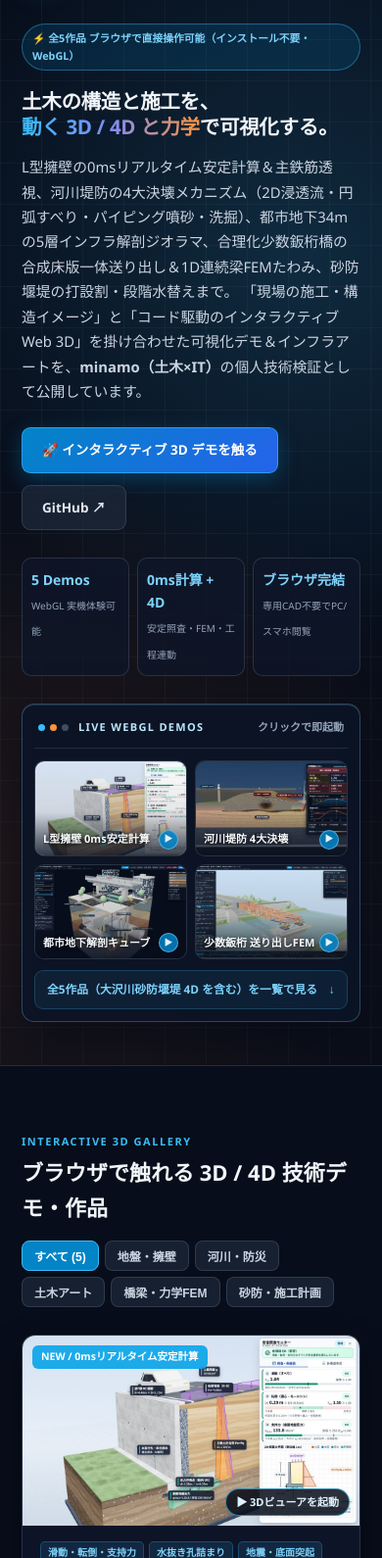
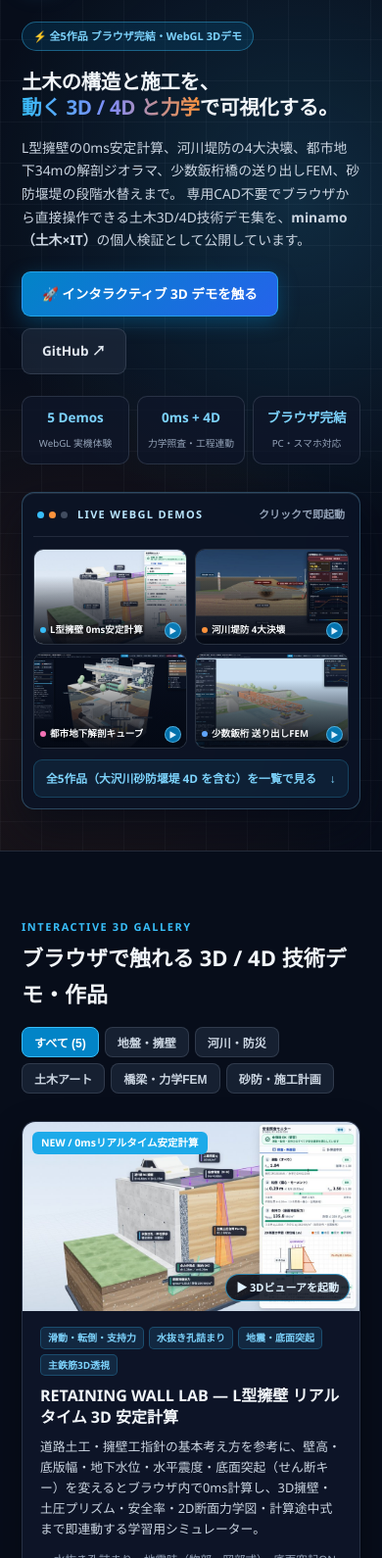
Before and after one commit to doboku-works/doboku-works.github.io, a plain HTML site: page index.html in a window 390 px wide. Shown: the part 67-1657 px from the top of the page at 98% size. Drawn offline with Linux system fonts and the light colour scheme.

Commit message:
Improve responsive layout, featured wide card, and cache busting

```diff
--- a/assets/app.js
+++ b/assets/app.js
@@ -1,15 +1,28 @@
-// 作品カテゴリフィルター
+// 作品カテゴリフィルター & ワイドカード最適化
 const tabs = document.querySelectorAll('#filter-tabs .ftab');
-const cards = document.querySelectorAll('.work-card');
+const cards = Array.from(document.querySelectorAll('.work-card'));
+
+function applyFilter(filter) {
+  const visible = [];
+  cards.forEach((c) => {
+    const show = filter === 'all' || c.dataset.cat === filter;
+    c.classList.toggle('hidden', !show);
+    c.classList.remove('is-featured');
+    if (show) visible.push(c);
+  });
+
+  // 表示枚数が奇数のときは先頭カードを横長ワイド表示にして空白スロットをなくす
+  if (visible.length === 1 || (visible.length > 2 && visible.length % 2 === 1)) {
+    visible[0].classList.add('is-featured');
+  }
+}
 
 tabs.forEach((btn) => {
   btn.addEventListener('click', () => {
     tabs.forEach((b) => b.classList.remove('active'));
     btn.classList.add('active');
-    const f = btn.dataset.filter;
-    cards.forEach((c) => {
-      const show = f === 'all' || c.dataset.cat === f;
-      c.classList.toggle('hidden', !show);
-    });
+    applyFilter(btn.dataset.filter);
   });
 });
+
+applyFilter('all');
--- a/assets/style.css
+++ b/assets/style.css
@@ -28,7 +28,8 @@ a { color: inherit; text-decoration: none; }
   border-bottom: 1px solid var(--border);
 }
 .header-inner { height: 64px; display: flex; align-items: center; justify-content: space-between; gap: 16px; }
-.brand { display: flex; align-items: center; gap: 11px; }
+.brand { display: flex; align-items: center; gap: 11px; min-width: 0; }
+.brand > div { min-width: 0; }
 .brand-mark {
   width: 38px; height: 38px; flex-shrink: 0; display: block;
   filter: drop-shadow(0 4px 12px rgba(56, 189, 248, 0.28));
@@ -43,6 +44,12 @@ a { color: inherit; text-decoration: none; }
   color: #7dd3fc !important; font-weight: 600;
 }
 .nav-cta:hover { background: rgba(56, 189, 248, 0.28); }
+.mobile-nav-cta {
+  display: none;
+  padding: 6px 11px; border-radius: 7px; font-size: 12px; font-weight: 700;
+  background: rgba(56, 189, 248, 0.16); border: 1px solid rgba(56, 189, 248, 0.45);
+  color: #7dd3fc; white-space: nowrap; flex-shrink: 0;
+}
 
 /* Hero */
 .hero { position: relative; padding: 54px 0 66px; overflow: hidden; border-bottom: 1px solid var(--border); }
@@ -128,7 +135,7 @@ a { color: inherit; text-decoration: none; }
 }
 .showcase-tile::after {
   content: ""; position: absolute; inset: 0; pointer-events: none;
-  background: linear-gradient(to top, rgba(7, 13, 26, 0.78) 0%, rgba(7, 13, 26, 0.1) 46%, transparent 100%);
+  background: linear-gradient(to top, rgba(4, 9, 20, 0.94) 0%, rgba(4, 9, 20, 0.56) 38%, transparent 72%);
 }
 .showcase-tile:hover {
   transform: translateY(-2px);
@@ -138,10 +145,16 @@ a { color: inherit; text-decoration: none; }
 .showcase-tile:hover img { transform: scale(1.06); }
 .showcase-caption {
   position: absolute; left: 8px; right: 32px; bottom: 7px; z-index: 2;
+  display: flex; align-items: center; gap: 5px; min-width: 0;
   font-size: 11px; font-weight: 700; color: #f8fafc;
-  white-space: nowrap; overflow: hidden; text-overflow: ellipsis;
-  text-shadow: 0 1px 4px rgba(0, 0, 0, 0.8);
+  text-shadow: 0 1px 6px rgba(0, 0, 0, 0.95);
 }
+.cap-text { white-space: nowrap; overflow: hidden; text-overflow: ellipsis; min-width: 0; }
+.dot { width: 6px; height: 6px; border-radius: 50%; flex-shrink: 0; }
+.dot-geotech { background: #38bdf8; }
+.dot-river { background: #fb923c; }
+.dot-art { background: #f472b6; }
+.dot-bridge { background: #60a5fa; }
 .showcase-go {
   position: absolute; right: 8px; bottom: 6px; z-index: 2;
   width: 20px; height: 20px; border-radius: 999px;
@@ -189,6 +202,23 @@ a { color: inherit; text-decoration: none; }
 }
 .work-card:hover { transform: translateY(-4px); border-color: rgba(56, 189, 248, 0.55); }
 .work-card.hidden { display: none; }
+.work-card.is-featured {
+  grid-column: 1 / -1;
+  display: grid;
+  grid-template-columns: minmax(0, 1.08fr) minmax(0, 0.92fr);
+  align-items: stretch;
+}
+.work-card.is-featured .card-thumb-link {
+  aspect-ratio: auto;
+  min-height: 320px;
+  height: 100%;
+}
+.work-card.is-featured .card-body {
+  padding: 24px 26px;
+  justify-content: center;
+}
+.work-card.is-featured .card-body h3 { font-size: 19px; }
+.work-card.is-featured .card-body p { font-size: 13.5px; }
 
 .card-thumb-link { position: relative; display: block; aspect-ratio: 16 / 9; overflow: hidden; background: #0b1220; }
 .card-thumb-link img { width: 100%; height: 100%; object-fit: cover; display: block; transition: transform 0.35s ease; }
@@ -267,20 +297,33 @@ a { color: inherit; text-decoration: none; }
 @media (max-width: 980px) {
   .hero-layout { grid-template-columns: 1fr; gap: 28px; }
   .works-grid, .cap-grid { grid-template-columns: 1fr; }
+  .work-card.is-featured { grid-column: auto; display: flex; flex-direction: column; }
+  .work-card.is-featured .card-thumb-link { aspect-ratio: 16 / 9; min-height: 0; height: auto; }
+  .work-card.is-featured .card-body { padding: 16px 18px 18px; }
+  .work-card.is-featured .card-body h3 { font-size: 16px; }
+  .work-card.is-featured .card-body p { font-size: 12.8px; }
   .stack-bar { grid-template-columns: repeat(2, minmax(0, 1fr)); }
 }
 @media (max-width: 640px) {
   .nav-links { display: none; }
-  .hero { padding: 26px 0 44px; }
+  .mobile-nav-cta { display: inline-flex; align-items: center; }
+  .brand-sub { font-size: 9.5px; white-space: nowrap; overflow: hidden; text-overflow: ellipsis; }
+  .hero { padding: 24px 0 42px; }
   .hero h1 { font-size: 20.5px; }
-  .hero-pill { font-size: 10.8px; padding: 5px 10px; }
-  .hero-showcase { padding: 12px; border-radius: 13px; }
+  .hero-pill { font-size: 11px; padding: 5px 11px; white-space: nowrap; }
+  .hero-lead { font-size: 13.8px; margin-bottom: 20px; }
+  .hero-actions { margin-bottom: 22px; }
+  .hero-showcase { padding: 11px; border-radius: 13px; }
   .showcase-grid { gap: 8px; }
+  .showcase-caption { left: 6px; right: 24px; bottom: 6px; gap: 4px; font-size: 9.6px; }
+  .showcase-go { right: 5px; bottom: 5px; width: 17px; height: 17px; font-size: 8px; }
   .about-main { flex-direction: column; gap: 12px; }
   .about-mark { width: 52px; height: 52px; }
+  .contact-box { padding: 20px; }
+  .contact-actions { width: 100%; min-width: 0; }
   .hero-stats { grid-template-columns: repeat(3, minmax(0, 1fr)); gap: 8px; }
-  .stat { padding: 10px 9px; }
-  .stat-val { font-size: 14px; }
-  .stat-label { font-size: 10px; line-height: 1.35; }
+  .stat { padding: 10px 8px; text-align: center; }
+  .stat-val { font-size: 13.5px; white-space: nowrap; }
+  .stat-label { font-size: 9.8px; line-height: 1.35; }
   .stack-bar { grid-template-columns: 1fr; }
 }
--- a/index.html
+++ b/index.html
@@ -9,34 +9,35 @@
   <meta property="og:description" content="ブラウザを開くだけで誰でも操作できる土木施工4Dシミュレーション＆力学可視化Webビューア集（minamo｜土木×IT）。" />
   <meta property="og:type" content="website" />
   <meta property="og:url" content="https://doboku-works.github.io/" />
-  <meta property="og:image" content="https://doboku-works.github.io/assets/brand/ogp.jpg" />
+  <meta property="og:image" content="https://doboku-works.github.io/assets/brand/ogp.jpg?v=20261124-2" />
   <meta property="og:image:width" content="1200" />
   <meta property="og:image:height" content="630" />
   <meta name="twitter:card" content="summary_large_image" />
   <meta name="twitter:title" content="DOBOKU WORKS by minamo｜土木×IT — 土木 3D/4D 技術デモ" />
   <meta name="twitter:description" content="土木の構造・施工手順と簡易力学計算をブラウザで直接操作できる3D/4D技術デモ＆インフラアート集。" />
-  <meta name="twitter:image" content="https://doboku-works.github.io/assets/brand/ogp.jpg" />
-  <link rel="icon" type="image/svg+xml" href="./assets/brand/logo.svg" />
-  <link rel="icon" type="image/png" href="./assets/brand/favicon.png" />
-  <link rel="apple-touch-icon" href="./assets/brand/favicon.png" />
-  <link rel="stylesheet" href="./assets/style.css" />
+  <meta name="twitter:image" content="https://doboku-works.github.io/assets/brand/ogp.jpg?v=20261124-2" />
+  <link rel="icon" type="image/svg+xml" href="./assets/brand/logo.svg?v=20261124-2" />
+  <link rel="icon" type="image/png" href="./assets/brand/favicon.png?v=20261124-2" />
+  <link rel="apple-touch-icon" href="./assets/brand/favicon.png?v=20261124-2" />
+  <link rel="stylesheet" href="./assets/style.css?v=20261124-2" />
 </head>
 <body>
   <header class="site-header">
     <div class="container header-inner">
       <a href="#top" class="brand">
-        <img src="./assets/brand/logo.svg" alt="DOBOKU WORKS ロゴ" class="brand-mark" width="38" height="38" />
+        <img src="./assets/brand/logo.svg?v=20261124-2" alt="DOBOKU WORKS ロゴ" class="brand-mark" width="38" height="38" />
         <div>
           <span class="brand-name">DOBOKU WORKS</span>
           <span class="brand-sub">by minamo｜土木×IT — 3D/4D &amp; FEM Demo</span>
         </div>
       </a>
-      <nav class="nav-links">
+      <nav class="nav-links" aria-label="メインナビゲーション">
         <a href="#works">3Dデモ体験</a>
         <a href="#themes">研究テーマ</a>
         <a href="#stack">技術構成</a>
         <a href="#about" class="nav-cta">minamo について</a>
       </nav>
+      <a href="#works" class="mobile-nav-cta">3Dデモ一覧</a>
     </div>
   </header>
 
@@ -47,11 +48,11 @@
       <div class="container">
         <div class="hero-layout">
           <div class="hero-inner">
-            <div class="hero-pill">⚡ 全5作品 ブラウザで直接操作可能（インストール不要・WebGL）</div>
+            <div class="hero-pill">⚡ 全5作品 ブラウザ完結・WebGL 3Dデモ</div>
             <h1>土木の構造と施工を、<br><span class="grad-text">動く 3D / 4D と力学</span>で可視化する。</h1>
             <p class="hero-lead">
-              L型擁壁の0msリアルタイム安定計算＆主鉄筋透視、河川堤防の4大決壊メカニズム（2D浸透流・円弧すべり・パイピング噴砂・洗掘）、都市地下34mの5層インフラ解剖ジオラマ、合理化少数鈑桁橋の合成床版一体送り出し＆1D連続梁FEMたわみ、砂防堰堤の打設割・段階水替えまで。
-              「現場の施工・構造イメージ」と「コード駆動のインタラクティブWeb 3D」を掛け合わせた可視化デモ＆インフラアートを、<strong>minamo（土木×IT）</strong>の個人技術検証として公開しています。
+              L型擁壁の0ms安定計算、河川堤防の4大決壊、都市地下34mの解剖ジオラマ、少数鈑桁橋の送り出しFEM、砂防堰堤の段階水替えまで。
+              専用CAD不要でブラウザから直接操作できる土木3D/4D技術デモ集を、<strong>minamo（土木×IT）</strong>の個人検証として公開しています。
             </p>
             <div class="hero-actions">
               <a href="#works" class="btn btn-primary">🚀 インタラクティブ 3D デモを触る</a>
@@ -60,15 +61,15 @@
             <div class="hero-stats">
               <div class="stat">
                 <span class="stat-val">5 Demos</span>
-                <span class="stat-label">WebGL 実機体験可能</span>
+                <span class="stat-label">WebGL 実機体験</span>
               </div>
               <div class="stat">
-                <span class="stat-val">0ms計算 + 4D</span>
-                <span class="stat-label">安定照査・FEM・工程連動</span>
+                <span class="stat-val">0ms + 4D</span>
+                <span class="stat-label">力学照査・工程連動</span>
               </div>
               <div class="stat">
                 <span class="stat-val">ブラウザ完結</span>
-                <span class="stat-label">専用CAD不要でPC/スマホ閲覧</span>
+                <span class="stat-label">PC・スマホ対応</span>
               </div>
             </div>
           </div>
@@ -84,23 +85,23 @@
             <div class="showcase-grid">
               <a href="./works/retaining-wall/viewer/index.html" class="showcase-tile">
                 <img src="./assets/thumbs/retaining_wall.jpg" alt="L型擁壁 リアルタイム3D安定計算" />
-                <span class="showcase-caption">L型擁壁 0ms安定計算</span>
-                <span class="showcase-go">▶</span>
+                <span class="showcase-caption"><i class="dot dot-geotech" aria-hidden="true"></i><span class="cap-text">L型擁壁 0ms安定計算</span></span>
+                <span class="showcase-go" aria-hidden="true">▶</span>
               </a>
               <a href="./works/river-levee/viewer/index.html" class="showcase-tile">
                 <img src="./assets/thumbs/river_levee.jpg" alt="河川堤防 4大決壊メカニズム" />
-                <span class="showcase-caption">河川堤防 4大決壊</span>
-                <span class="showcase-go">▶</span>
+                <span class="showcase-caption"><i class="dot dot-river" aria-hidden="true"></i><span class="cap-text">河川堤防 4大決壊</span></span>
+                <span class="showcase-go" aria-hidden="true">▶</span>
               </a>
               <a href="./works/urban-cube/viewer/index.html" class="showcase-tile">
                 <img src="./assets/thumbs/urban_cube.jpg" alt="都市地下解剖キューブ" />
-                <span class="showcase-caption">都市地下解剖キューブ</span>
-                <span class="showcase-go">▶</span>
+                <span class="showcase-caption"><i class="dot dot-art" aria-hidden="true"></i><span class="cap-text">都市地下解剖キューブ</span></span>
+                <span class="showcase-go" aria-hidden="true">▶</span>
               </a>
               <a href="./works/bridge-launching/viewer/index.html" class="showcase-tile">
                 <img src="./assets/thumbs/bridge_launch.jpg" alt="少数鈑桁橋 送り出し架設 4D/FEM" />
-                <span class="showcase-caption">少数鈑桁 送り出しFEM</span>
-                <span class="showcase-go">▶</span>
+                <span class="showcase-caption"><i class="dot dot-bridge" aria-hidden="true"></i><span class="cap-text">少数鈑桁 送り出しFEM</span></span>
+                <span class="showcase-go" aria-hidden="true">▶</span>
               </a>
             </div>
             <a href="#works" class="showcase-foot">
@@ -130,11 +131,11 @@
           </div>
         </div>
 
-        <div class="works-grid">
+        <div class="works-grid" id="works-grid">
           <!-- Work 0 (NEW): Retaining Wall Lab -->
-          <article class="work-card" data-cat="geotech">
+          <article class="work-card is-featured" data-cat="geotech">
             <a href="./works/retaining-wall/viewer/index.html" class="card-thumb-link">
-              <img src="./assets/thumbs/retaining_wall.jpg" alt="RETAINING WALL LAB L型擁壁 リアルタイム3D安定計算シミュレーター" loading="lazy" />
+              <img src="./assets/thumbs/retaining_wall.jpg" alt="RETAINING WALL LAB L型擁壁 リアルタイム3D安定計算シミュレーター" />
               <span class="thumb-badge geotech">NEW / 0msリアルタイム安定計算</span>
               <span class="thumb-play">▶ 3Dビューアを起動</span>
             </a>
@@ -234,7 +235,7 @@
           <!-- Work 3: Sabo Dam -->
           <article class="work-card" data-cat="sabo">
             <a href="./works/sabo-dam/viewer/index.html" class="card-thumb-link">
-              <img src="./assets/thumbs/sabo_dam.jpg" alt="大沢川砂防堰堤 施工計画・段階水替え・打設割 3D 概念モデル" loading="lazy" />
+              <img src="./assets/thumbs/sabo_dam.jpg" alt="大沢川砂防堰堤 施工計画・段階水替え・打設割 3D 概念モデル" decoding="async" />
               <span class="thumb-badge sabo">施工計画・段階水替え 4D</span>
               <span class="thumb-play">▶ 3Dビューアを起動</span>
             </a>
@@ -310,7 +311,7 @@
     <section id="about" class="section section-alt">
       <div class="container contact-box">
         <div class="about-main">
-          <img src="./assets/brand/logo.svg" alt="DOBOKU WORKS ロゴ" class="about-mark" width="64" height="64" />
+          <img src="./assets/brand/logo.svg?v=20261124-2" alt="DOBOKU WORKS ロゴ" class="about-mark" width="64" height="64" />
           <div>
             <span class="eyebrow">ABOUT CREATOR &amp; POLICY</span>
             <h2>minamo（土木×IT）について・このサイトのポリシー</h2>
@@ -323,7 +324,8 @@
           </div>
         </div>
         <div class="contact-actions">
-          <a href="https://github.com/doboku-works" target="_blank" rel="noopener noreferrer" class="btn btn-primary">GitHub (doboku-works) ↗</a>
+          <a href="#works" class="btn btn-primary">🚀 3Dデモ一覧を見る</a>
+          <a href="https://github.com/doboku-works" target="_blank" rel="noopener noreferrer" class="btn btn-ghost">GitHub (doboku-works) ↗</a>
         </div>
       </div>
     </section>
@@ -339,6 +341,6 @@
     </div>
   </footer>
 
-  <script src="./assets/app.js"></script>
+  <script src="./assets/app.js?v=20261124-2"></script>
 </body>
 </html>
```
Also changed, not shown: works/bridge-launching/viewer/index.html (+1 -1 lines), works/retaining-wall/viewer/index.html (+1 -1 lines), works/river-levee/viewer/index.html (+1 -1 lines), works/sabo-dam/viewer/index.html (+1 -1 lines), works/urban-cube/viewer/index.html (+1 -1 lines), 1 other file.
